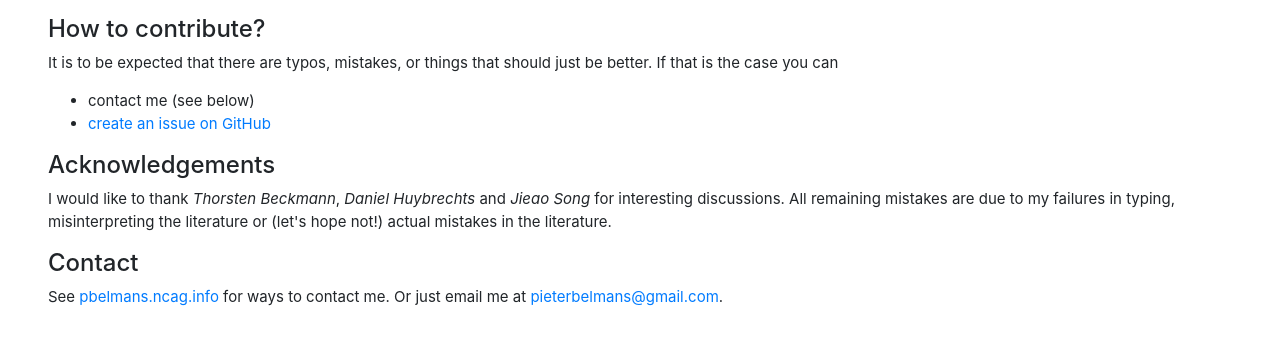
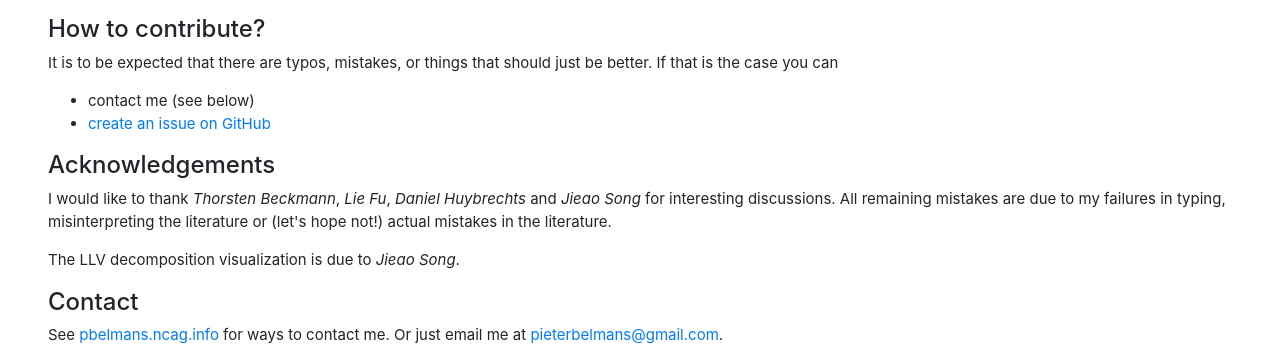
Before and after one commit to pbelmans/hyperkaehler-info, a Flask app: page /about in a window 1280 px wide. Shown: the part 678-1041 px from the top of the page. Before the commit the page ends 984 px from the top, so only its background shows below. Run offline with Flask 3, Linux system fonts and the light colour scheme; parts of the project's set-up code (start-up, migrations or seed data) failed here and were passed over.

Commit message:
Update acknowledgements

```diff
--- a/templates/about.html
+++ b/templates/about.html
@@ -33,7 +33,8 @@ If you use <a href="https://www.ctan.org/pkg/biblatex">biblatex</a>:
 </ul>
 
 <h4>Acknowledgements</h4>
-<p>I would like to thank <em>Thorsten Beckmann</em>, <em>Daniel Huybrechts</em> and <em>Jieao Song</em> for interesting discussions. All remaining mistakes are due to my failures in typing, misinterpreting the literature or (let's hope not!) actual mistakes in the literature.
+<p>I would like to thank <em>Thorsten Beckmann</em>, <em>Lie Fu</em>, <em>Daniel Huybrechts</em> and <em>Jieao Song</em> for interesting discussions. All remaining mistakes are due to my failures in typing, misinterpreting the literature or (let's hope not!) actual mistakes in the literature.
+<p>The LLV decomposition visualization is due to <em>Jieao Song</em>.</p>
 
 <h4>Contact</h4>
 See <a href="https://pbelmans.ncag.info">pbelmans.ncag.info</a> for ways to contact me. Or just email me at <a href="mailto:pieterbelmans@gmail.com">pieterbelmans@gmail.com</a>.
```
